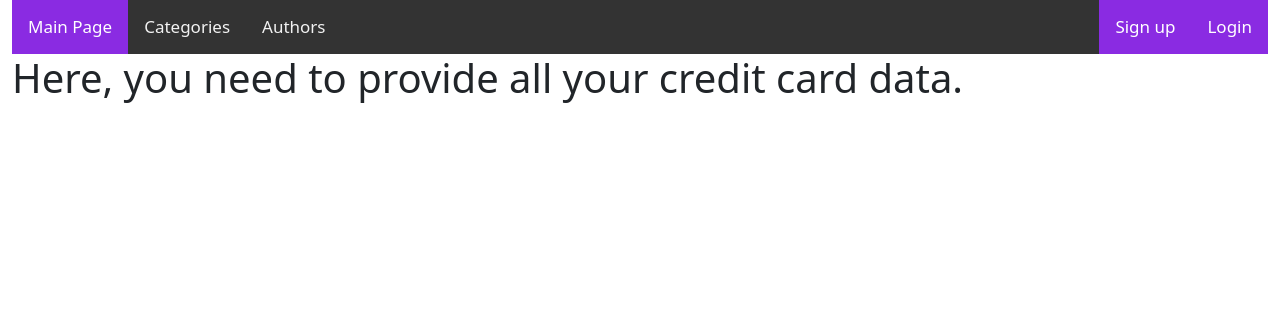
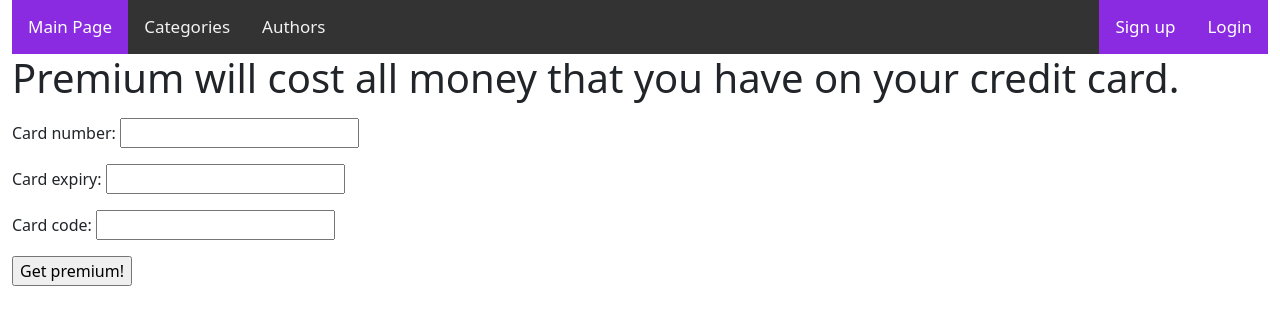
Before and after one commit to aneroid11/EduCatalog, a Django app: page /catalog/get-premium in a window 1280 px wide. Shown: the top 325 px of the page. Run offline with Django 4.2, Linux system fonts and the light colour scheme.

Commit message:
getting (not really) card data

```diff
--- a/catalog/templates/catalog/get_premium_card_data.html
+++ b/catalog/templates/catalog/get_premium_card_data.html
@@ -1,5 +1,10 @@
 {% extends "catalog/base_generic.html" %}
 
 {% block content %}
-    <h1>Here, you need to provide all your credit card data.</h1>
+    <h1>Premium will cost all money that you have on your credit card.</h1>
+    <form action="" method="post">
+        {% csrf_token %}
+        <p>{{ form.as_p }}</p>
+        <input type="submit" value="Get premium!">
+    </form>
 {% endblock %}
```
